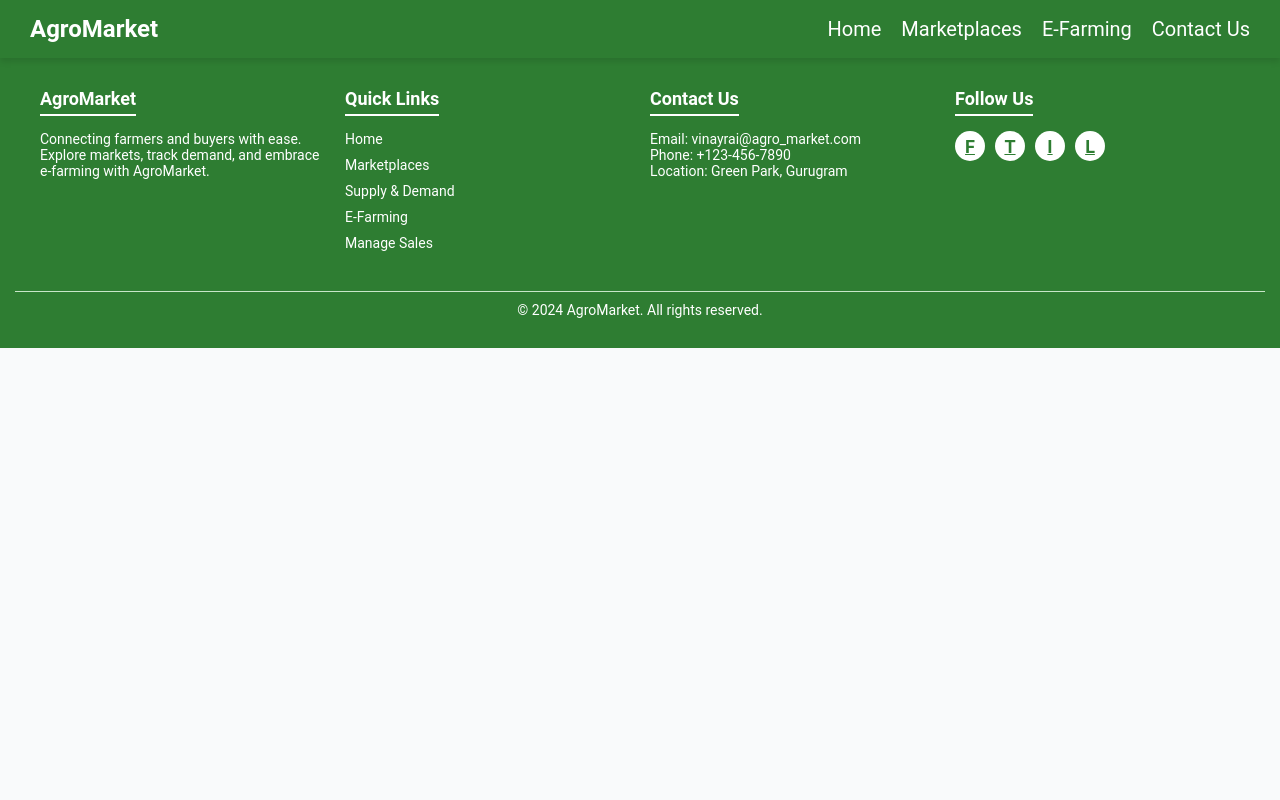
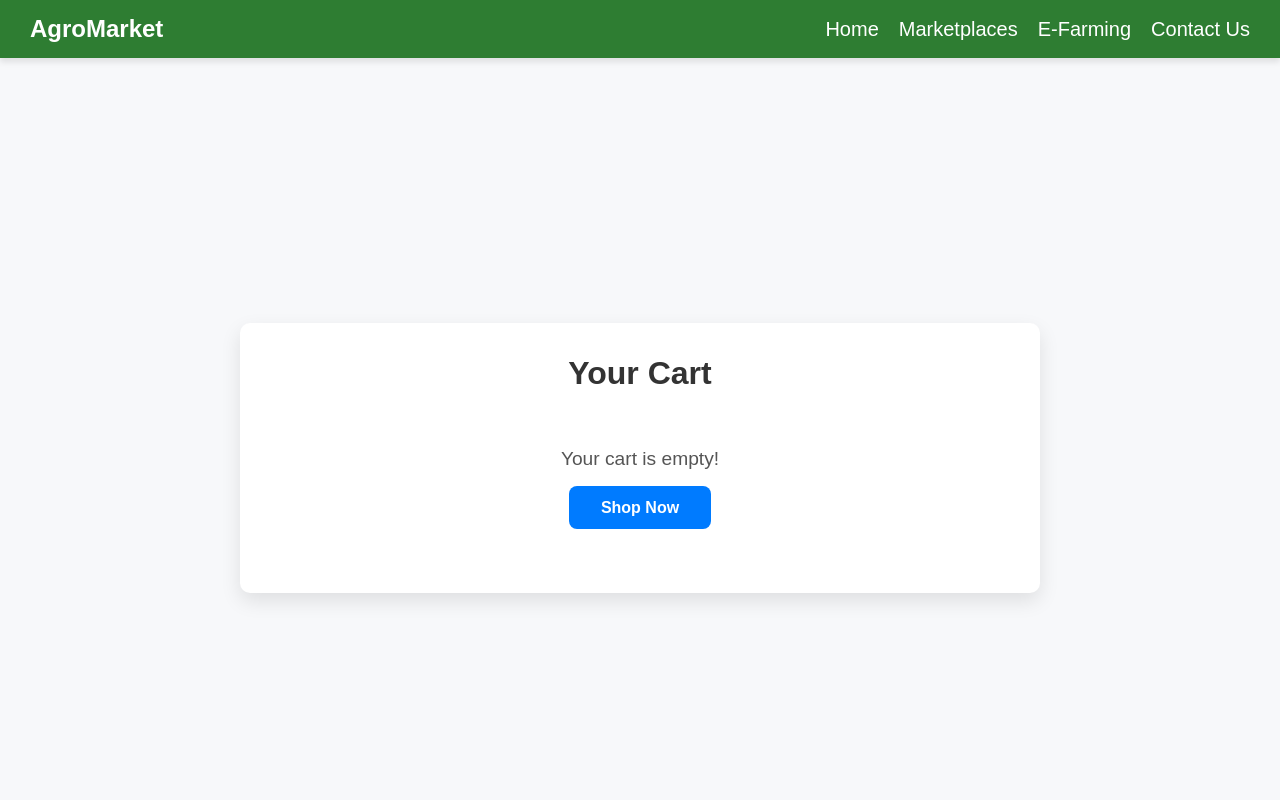
Before and after one commit to vinay961/AgroMarketing, a React (Vite) app in the folder Frontend/: page /cart in a window 1280 px wide. Shown: the top 800 px of the page. Built offline with nearby package versions, Linux system fonts and the light colour scheme.

Commit message:
cart work is done

```diff
--- a/Frontend/src/App.jsx
+++ b/Frontend/src/App.jsx
@@ -14,6 +14,7 @@ import SellerHome from './components/pages/SellerHome/SellerHome.jsx';
 import SellerDashboard from './components/pages/SellerDashboard/SellerDashboard.jsx';
 import BusinessDetailsForm from './components/pages/BusinessDetail/BusinessDetail.jsx';
 import UserProducts from './components/pages/UserProduct/UserProducts.jsx';
+import Cart from './components/pages/ViewCart/cart.jsx';
 
 function App() {
   const location = useLocation(); // Hook to get the current location (URL)
@@ -34,6 +35,7 @@ function App() {
         <Route path='/sellerprofile' element={<SellerDashboard />} />
         <Route path='/businessdetailform' element={<BusinessDetailsForm/>} />
         <Route path='/userproducts' element={<UserProducts />} />
+        <Route path='/cart' element={<Cart />} />
       </Routes>
 
       {location.pathname !== '/contactus' && <Footer />}
--- a/Frontend/src/components/pages/HomePage/HomePage.css
+++ b/Frontend/src/components/pages/HomePage/HomePage.css
@@ -11,6 +11,7 @@
     padding: 50px 20px;
     background-color: #4caf50;
     color: white;
+    margin: 10px 20px;
   }
 
   .hero-section h1 {
--- a/Frontend/src/components/pages/MarketPlace/MarketPlace.jsx
+++ b/Frontend/src/components/pages/MarketPlace/MarketPlace.jsx
@@ -1,4 +1,5 @@
-import React, { useState } from 'react';
+import React, { useContext,useState } from 'react';
+import { CartContext } from '../../../services/CartContext.jsx';
 import { useNavigate } from 'react-router-dom';
 import { FiShoppingCart } from 'react-icons/fi';
 import './Marketplace.css';
@@ -83,35 +84,9 @@ const Marketplace = () => {
   const [currentPage, setCurrentPage] = useState(1);
   const [searchTerm, setSearchTerm] = useState('');
   const [selectedCategory, setSelectedCategory] = useState('All');
-  const [cart, setCart] = useState({});
+  const { cart, addToCart, incrementQuantity, decrementQuantity } = useContext(CartContext);
 
   const navigate = useNavigate();
-
-  const addToCart = (productId) => {
-    setCart((prevCart) => ({
-      ...prevCart,
-      [productId]: (prevCart[productId] || 0) + 1,
-    }));
-  };
-
-  const incrementQuantity = (productId) => {
-    setCart((prevCart) => ({
-      ...prevCart,
-      [productId]: prevCart[productId] + 1,
-    }));
-  };
-
-  const decrementQuantity = (productId) => {
-    setCart((prevCart) => {
-      const updatedCart = { ...prevCart };
-      if (updatedCart[productId] > 1) {
-        updatedCart[productId] -= 1;
-      } else {
-        delete updatedCart[productId];
-      }
-      return updatedCart;
-    });
-  };
 
   const handleViewCart = () => {
     navigate('/cart');
@@ -137,7 +112,7 @@ const Marketplace = () => {
     setCurrentPage(pageNumber);
   };
 
-  const totalItemsInCart = Object.values(cart).reduce((sum, quantity) => sum + quantity, 0);
+  const totalItemsInCart = Object.values(cart).reduce((sum, item) => sum + item.quantity, 0);
 
   return (
     <div className="marketplace-container">
@@ -183,14 +158,14 @@ const Marketplace = () => {
                     <button onClick={() => decrementQuantity(product._id)} className="cart-button">
                       -
                     </button>
-                    <span className="cart-quantity">{cart[product._id]}</span>
+                    <span className="cart-quantity">{cart[product._id].quantity}</span>
                     <button onClick={() => incrementQuantity(product._id)} className="cart-button">
                       +
                     </button>
                   </div>
                 ) : (
                   <button
-                    onClick={() => addToCart(product._id)}
+                    onClick={() => addToCart(product)}
                     className="add-to-cart-button"
                   >
                     Add to Cart
--- /dev/null
+++ b/Frontend/src/components/pages/ViewCart/Cart.css
@@ -0,0 +1,186 @@
+/* General Styles */
+body {
+    font-family: "Arial", sans-serif;
+    margin: 0;
+    padding: 0;
+    box-sizing: border-box;
+    background-color: #f7f8fa;
+  }
+
+  /* Cart Page Container */
+  .cart-container {
+    min-height: 100vh;
+    display: flex;
+    justify-content: center;
+    align-items: center;
+    padding: 2rem;
+  }
+
+  .cart {
+    background: #ffffff;
+    border-radius: 10px;
+    box-shadow: 0 8px 20px rgba(0, 0, 0, 0.1);
+    max-width: 800px;
+    width: 100%;
+    padding: 2rem;
+  }
+
+  /* Title */
+  .cart-title {
+    font-size: 2rem;
+    font-weight: bold;
+    color: #333;
+    margin-bottom: 1.5rem;
+    text-align: center;
+  }
+
+  /* Cart Items */
+  .cart-items {
+    display: flex;
+    flex-direction: column;
+    gap: 1rem;
+  }
+
+  .cart-item {
+    display: flex;
+    justify-content: space-between;
+    align-items: center;
+    padding: 1rem;
+    border-radius: 8px;
+    background: #f9f9f9;
+    box-shadow: 0 2px 6px rgba(0, 0, 0, 0.1);
+    transition: box-shadow 0.3s ease;
+  }
+
+  .cart-item:hover {
+    box-shadow: 0 4px 12px rgba(0, 0, 0, 0.2);
+  }
+
+  .cart-item-info {
+    display: flex;
+    align-items: center;
+    gap: 1rem;
+  }
+
+  .cart-item-image {
+    width: 80px;
+    height: 80px;
+    border-radius: 8px;
+    object-fit: cover;
+  }
+
+  .cart-item-name {
+    font-size: 1rem;
+    font-weight: 600;
+    color: #555;
+  }
+
+  .cart-item-price {
+    font-size: 0.9rem;
+    color: #888;
+    margin-top: 0.3rem;
+  }
+
+  /* Quantity Controls */
+  .cart-item-controls {
+    display: flex;
+    align-items: center;
+    gap: 0.5rem;
+  }
+
+  .quantity-btn {
+    width: 35px;
+    height: 35px;
+    font-size: 1rem;
+    font-weight: bold;
+    color: #ffffff;
+    background: #007bff;
+    border: none;
+    border-radius: 50%;
+    cursor: pointer;
+    transition: background 0.3s ease;
+  }
+
+  .quantity-btn:hover {
+    background: #0056b3;
+  }
+
+  .decrement-btn {
+    background: #ff4d4d;
+  }
+
+  .decrement-btn:hover {
+    background: #cc0000;
+  }
+
+  .quantity {
+    font-size: 1rem;
+    font-weight: bold;
+  }
+
+  /* Cart Summary */
+  .cart-summary {
+    margin-top: 2rem;
+    padding: 1rem;
+    background: #f9f9f9;
+    border-radius: 8px;
+    box-shadow: 0 2px 6px rgba(0, 0, 0, 0.1);
+  }
+
+  .cart-summary h3 {
+    font-size: 1.2rem;
+    font-weight: bold;
+    color: #333;
+    margin-bottom: 0.5rem;
+  }
+
+  .cart-summary p {
+    font-size: 1rem;
+    color: #555;
+  }
+
+  .checkout-btn {
+    margin-top: 1rem;
+    width: 100%;
+    padding: 0.8rem;
+    font-size: 1rem;
+    font-weight: bold;
+    color: #ffffff;
+    background: #28a745;
+    border: none;
+    border-radius: 8px;
+    cursor: pointer;
+    transition: background 0.3s ease;
+  }
+
+  .checkout-btn:hover {
+    background: #218838;
+  }
+
+  /* Empty Cart */
+  .empty-cart {
+    text-align: center;
+    padding: 2rem 0;
+  }
+
+  .empty-cart p {
+    font-size: 1.2rem;
+    color: #555;
+  }
+
+  .shop-now-btn {
+    margin-top: 1rem;
+    padding: 0.8rem 2rem;
+    font-size: 1rem;
+    font-weight: bold;
+    color: #ffffff;
+    background: #007bff;
+    border: none;
+    border-radius: 8px;
+    cursor: pointer;
+    transition: background 0.3s ease;
+  }
+
+  .shop-now-btn:hover {
+    background: #0056b3;
+  }
--- /dev/null
+++ b/Frontend/src/components/pages/ViewCart/Cart.jsx
@@ -0,0 +1,88 @@
+import React, { useContext } from "react";
+import { useNavigate } from "react-router-dom";
+import { CartContext } from "../../../services/CartContext.jsx";
+import "./Cart.css";
+
+const Cart = () => {
+  const { cart, incrementQuantity, decrementQuantity } = useContext(CartContext);
+  const navigate = useNavigate();
+
+  const cartArray = Object.keys(cart).map((id) => ({
+    id,
+    ...cart[id],
+  }));
+  console.log(cartArray);
+
+  const totalPrice = cartArray.reduce(
+    (total, item) => total + item.price * item.quantity,
+    0
+  );
+
+  return (
+    <div className="cart-container">
+      <div className="cart">
+        <h1 className="cart-title">Your Cart</h1>
+        {cartArray.length > 0 ? (
+          <>
+            <div className="cart-items">
+              {cartArray.map((item) => (
+                <div className="cart-item" key={item.id}>
+                  <div className="cart-item-info">
+                    <img
+                      src={item.productImage}
+                      alt={item.productName}
+                      className="cart-item-image"
+                    />
+                    <div>
+                      <h3 className="cart-item-name">{item.productName}</h3>
+                      <p className="cart-item-price">₹{item.price}</p>
+                    </div>
+                  </div>
+                  <div className="cart-item-controls">
+                    <button
+                      className="quantity-btn decrement-btn"
+                      onClick={() => decrementQuantity(item.id)}
+                    >
+                      -
+                    </button>
+                    <span className="quantity">{item.quantity}</span>
+                    <button
+                      className="quantity-btn increment-btn"
+                      onClick={() => incrementQuantity(item.id)}
+                    >
+                      +
+                    </button>
+                  </div>
+                </div>
+              ))}
+            </div>
+            <div className="cart-summary">
+              <h3>Order Summary</h3>
+              <p>
+                <strong>Total Price:</strong> ₹{totalPrice}
+              </p>
+              <button
+                className="checkout-btn"
+                onClick={() => navigate("/checkout")}
+              >
+                Proceed to Checkout
+              </button>
+            </div>
+          </>
+        ) : (
+          <div className="empty-cart">
+            <p>Your cart is empty!</p>
+            <button
+              className="shop-now-btn"
+              onClick={() => navigate("/marketplace")}
+            >
+              Shop Now
+            </button>
+          </div>
+        )}
+      </div>
+    </div>
+  );
+};
+
+export default Cart;
--- a/Frontend/src/main.jsx
+++ b/Frontend/src/main.jsx
@@ -3,11 +3,14 @@ import { StrictMode } from 'react';
 import { BrowserRouter } from 'react-router-dom';
 import { createRoot } from 'react-dom/client';
 import App from './App.jsx';
+import { CartProvider } from './services/CartContext.jsx';
 
 createRoot(document.getElementById('root')).render(
   <StrictMode>
     <BrowserRouter>
-      <App />
+      <CartProvider>
+        <App />
+      </CartProvider>
     </BrowserRouter>
   </StrictMode>
 );
--- /dev/null
+++ b/Frontend/src/services/CartContext.jsx
@@ -0,0 +1,69 @@
+import React, { useContext, createContext, useState, useEffect } from "react";
+
+export const CartContext = createContext();
+
+export const CartProvider = ({ children }) => {
+    const [cart, setCart] = useState(() => {
+        const savedCart = localStorage.getItem("cart");
+        return savedCart ? JSON.parse(savedCart) : {};
+    });
+
+    useEffect(() => {
+        localStorage.setItem("cart", JSON.stringify(cart));
+    }, [cart]);
+
+    const addToCart = (product) => {
+        setCart((prevCart) => {
+            if (prevCart[product._id]) {
+                return {
+                    ...prevCart,
+                    [product._id]: {
+                        ...prevCart[product._id],
+                        quantity: prevCart[product._id].quantity + 1,
+                    },
+                };
+            } else {
+                return {
+                    ...prevCart,
+                    [product._id]: { ...product, quantity: 1 },
+                };
+            }
+        });
+    };
+
+    const incrementQuantity = (productId) => {
+        setCart((prevCart) => ({
+            ...prevCart,
+            [productId]: {
+                ...prevCart[productId],
+                quantity: prevCart[productId].quantity + 1,
+            },
+        }));
+    };
+
+    const decrementQuantity = (productId) => {
+        setCart((prevCart) => {
+            if (prevCart[productId].quantity === 1) {
+                const { [productId]: _, ...rest } = prevCart; // Omit the product from the cart
+                return rest;
+            }
+            return {
+                ...prevCart,
+                [productId]: {
+                    ...prevCart[productId],
+                    quantity: prevCart[productId].quantity - 1,
+                },
+            };
+        });
+    };
+
+    const clearCart = () => {
+        setCart({});
+    };
+
+    return (
+        <CartContext.Provider value={{ cart, addToCart, incrementQuantity, decrementQuantity, clearCart }}>
+            {children}
+        </CartContext.Provider>
+    );
+};
```
